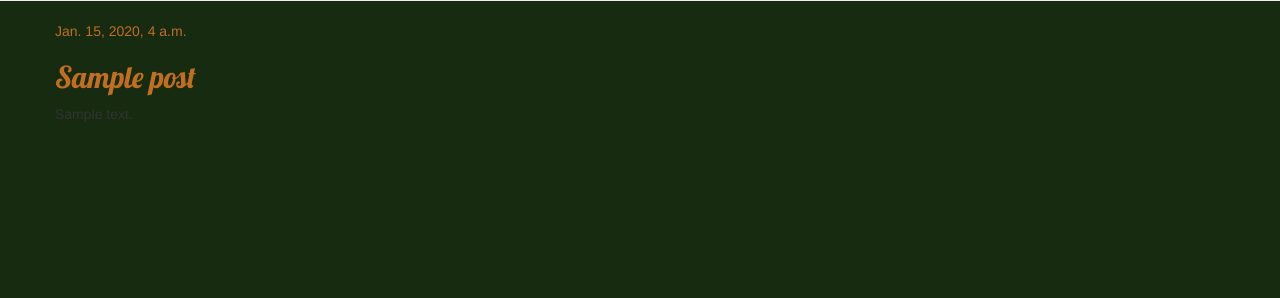
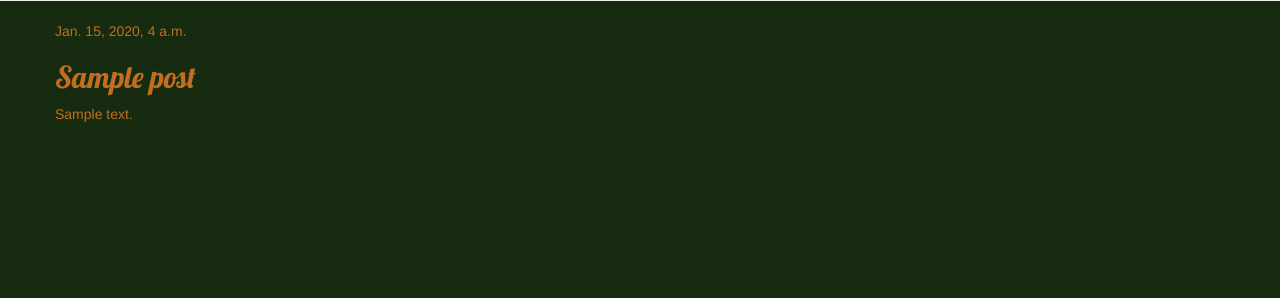
Before and after one commit to Ninorr/my-first-blog, a Django app: page / in a window 1280 px wide. Shown: the part 123-421 px from the top of the page. Run offline with Django 3.2, Linux system fonts and the light colour scheme; tables that the repository leaves empty hold one stand-in row (values such as "Sample post"); some libraries are stand-ins or nearby versions.

Commit message:
Updates to my CSS

```diff
--- a/blog/static/css/blog.css
+++ b/blog/static/css/blog.css
@@ -20,6 +20,7 @@ body {
 
 .content {
     margin-left: 40px;
+    color: #c26e1f;
 }
 
 h1, h2, h3, h4 {
```
